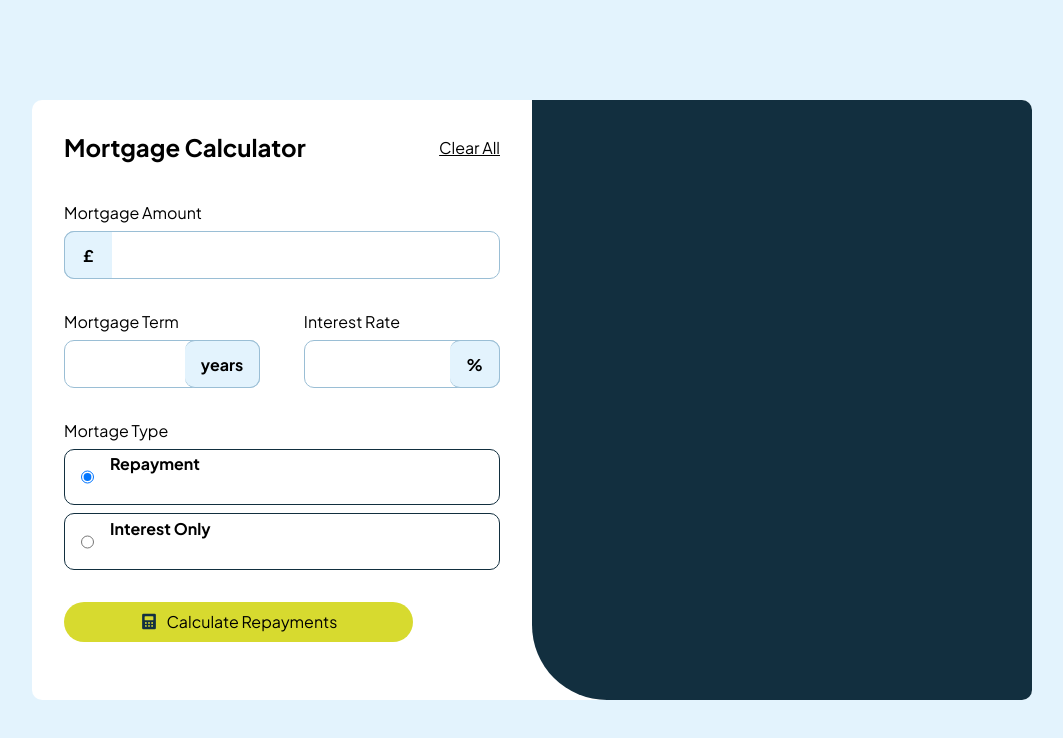
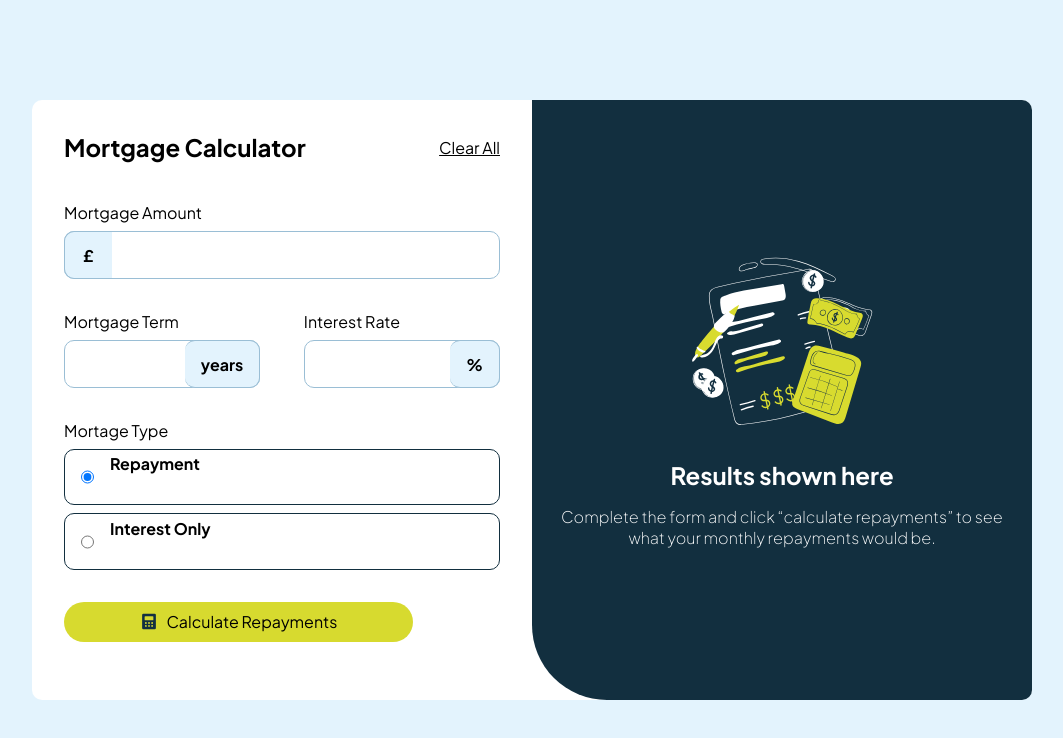
Before and after one commit to PedroLucaV/mortgage-repayment-calculator, a plain HTML site: page index.html in a window 1280 px wide. Shown: the whole page, without its empty margins (108-1171 px from the left). Drawn offline with Linux system fonts and the light colour scheme.

Commit message:
Created empty results

```diff
--- a/index.html
+++ b/index.html
@@ -53,7 +53,11 @@
           <button id='btn' class="submit"><img class="calc" src="./assets/images/icon-calculator.svg" alt=""><p>Calculate Repayments</p></button>
         </form>
     </div>
-    <div class="result"></div>
+    <div id="result" class="result">
+      <img src="./assets/images/illustration-empty.svg" alt="">
+      <h1>Results shown here</h1>
+      <p>Complete the form and click “calculate repayments” to see what your monthly repayments would be.</p>
+    </div>
   </div>
 
    <script defer src="./script.js"></script>
--- a/style.css
+++ b/style.css
@@ -252,4 +252,21 @@ body{
     height: 100%;
     background-color: var(--Slate-900);
     border-radius: 0 10px 10px 75px;
+    display: flex;
+    flex-direction: column;
+    align-items: center;
+    justify-content: center;
+    color: var(--White);
+    padding: 0 1rem;
+    gap: 1rem;
+    text-align: center;
 }
+
+.result>h1{
+    font-size: 1.5rem;
+}
+
+.result>p{
+    font-size: 1rem;
+    font-weight: 200;
+}
```
